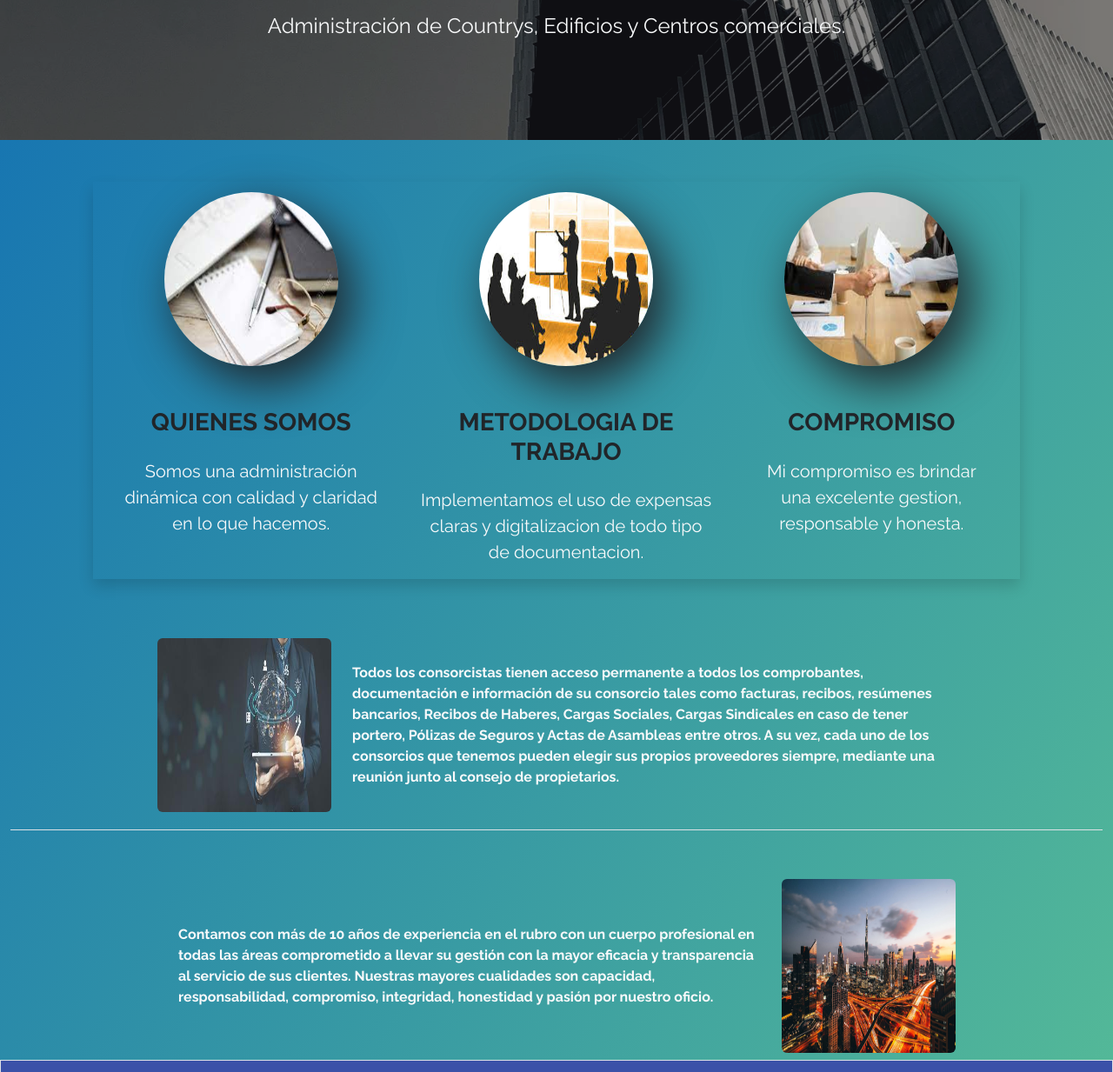
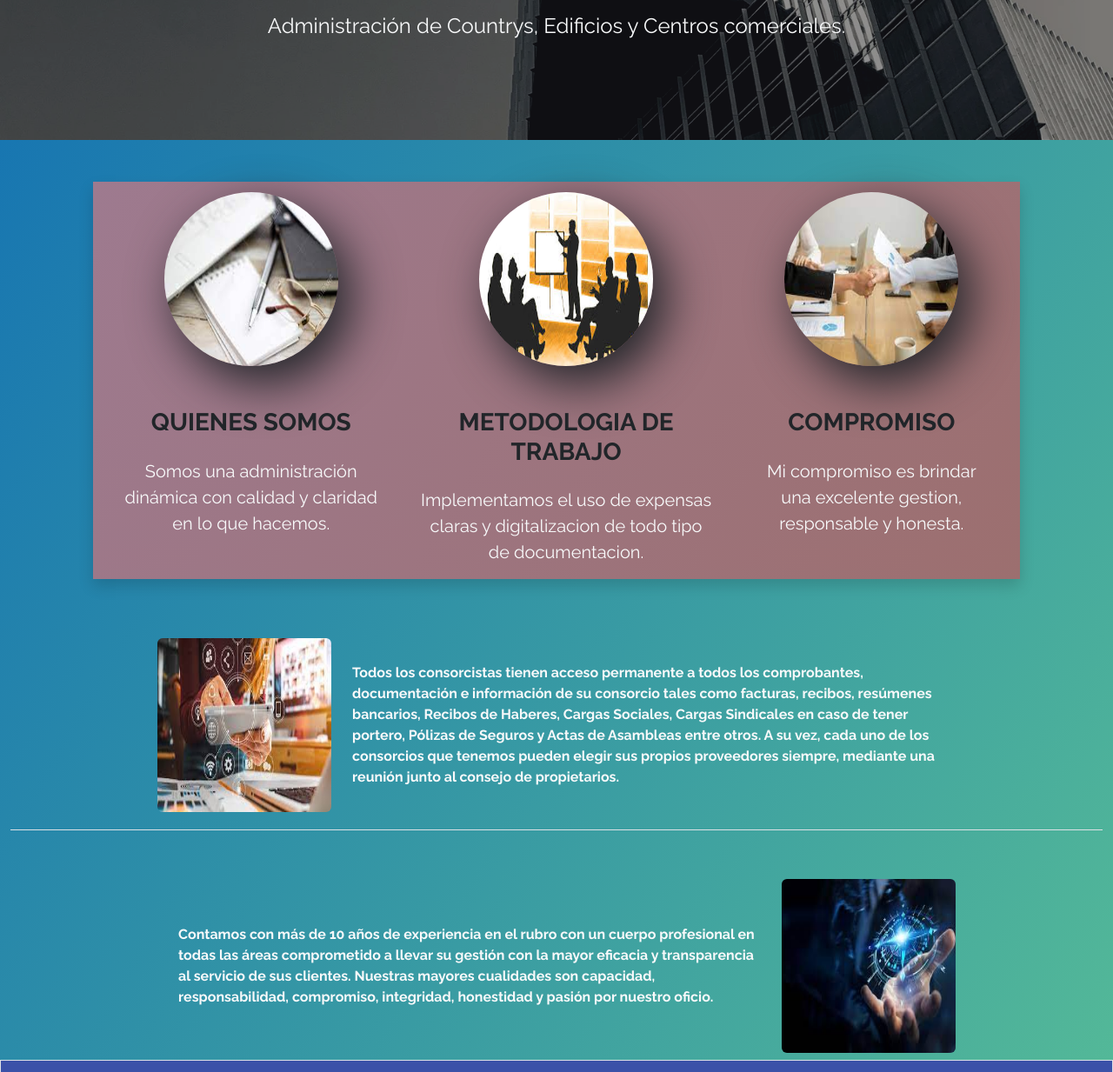
Before and after one commit to Agustinbejar1/Proyecto-administracion, a plain HTML site: page index.html in a window 1280 px wide. Shown: the part 224-1457 px from the top of the page at 87% size. Drawn offline with nearby package versions, Linux system fonts and the light colour scheme.

Commit message:
cambios de img y estilo index

```diff
--- a/css/style.css
+++ b/css/style.css
@@ -92,8 +92,8 @@ footer .enlacefooter{
   background-color: rgb(255, 255, 255);
   background-image: linear-gradient(
     120deg,
-    rgba(255, 218, 240, 0.91),
-    rgb(255, 255, 255)
+    rgba(148, 109, 132, 0.91),
+    rgb(156, 111, 111)
     );
 }
 
--- a/index.html
+++ b/index.html
@@ -50,7 +50,7 @@
           </section>
         </div>
         <div class="row">
-          <section class="text-center mt-5 pt-2 shadow d-lg-flex d-xl-flex d-xxl-flex flex-nowrap justify-content-between align-content-center container col-12 col-lg-10" id="seccionprincipal">
+          <section class="text-center mt-5 pt-2 shadow d-lg-flex d-xl-flex d-xxl-flex flex-nowrap justify-content-between align-content-center container col-12 col-lg-10 bg-gradient-white" id="seccionprincipal">
             <div class="pt-1 px-4">
               <img class="rounded-circle img-fluid" src="./assets/imagenes/imgoficina.jpg" alt="imagen oficina">
               <h3 class="fw-bold pt-5 text-center">QUIENES SOMOS</h3>
@@ -69,8 +69,8 @@
           </section>
         </div>
         <div class="row m-0">
-          <section class="imageneshome text-center container d-md-flex d-lg-flex d-xl-flex d-xxl-flex align-items-center align-content-center col-12 col-sm-9 col-md-10 col-lg-9 col-xl-9 col-xxl-9 mt-5 pt-2 pb-2">
-            <img class="rounded img-fluid" src="./assets/imagenes/marketing.jpg" alt="imagen de marketing">
+          <section class="imageneshome text-center container d-md-flex d-lg-flex d-xl-flex d-xxl-flex align-items-center align-content-center col-12 col-sm-9 col-md-12 col-lg-9 col-xl-9 col-xxl-9 mt-5 pt-2 pb-2">
+            <img class="rounded img-fluid" src="./assets/imagenes/marketing3.jpg" alt="imagen de marketing">
             <p class="text-center text-sm-start text-md-start text-light fw-semibold fs-6 p-4 mt-3">
                 Todos los consorcistas tienen acceso permanente a todos los comprobantes,  documentación e información de su consorcio tales como facturas, recibos, resúmenes bancarios, Recibos de Haberes, Cargas Sociales, Cargas Sindicales en caso de tener portero, Pólizas de Seguros y Actas de Asambleas entre otros. A su vez, cada uno de los consorcios que tenemos pueden elegir sus propios proveedores siempre, mediante una reunión junto al consejo de propietarios.
             </p>
@@ -81,7 +81,7 @@
             <p class="text-start text-sm-start text-md-start text-light fw-semibold fs-6 p-4 pt-4 mt-3">
               Contamos con más de 10 años de experiencia en el rubro con un cuerpo profesional en todas las áreas comprometido a llevar su gestión con la mayor eficacia y transparencia al servicio de sus clientes. Nuestras mayores cualidades son capacidad, responsabilidad, compromiso, integridad, honestidad y pasión por nuestro oficio.
             </p>
-            <img class="rounded img-fluid order-3" src="./assets/imagenes/imgciudad1.jpg" alt="imagen ciudad">
+            <img class="rounded img-fluid order-3" src="./assets/imagenes/marketing2.jpg" alt="imagen ciudad">
           </section>
         </div>
     </main>
```
Also changed, not shown: assets/imagenes/marketing2.jpg (added), assets/imagenes/marketing3.jpg (added).
